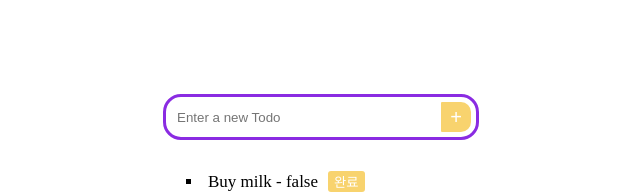
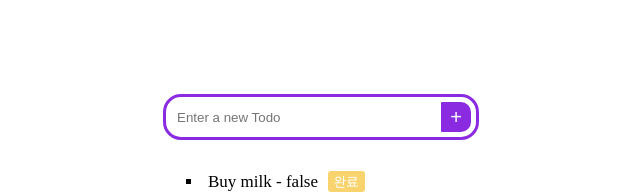
Before and after one commit to leeyeram84/react-basic-todo, a React (Vite) app: page / in a window 1280 px wide. In both pictures the pointer is over the button 775 px from the left and 117 px from the top of the page. Shown: the top 194 px of the page, without its empty margins (319-959 px from the left). Built offline with nearby package versions, Linux system fonts and the light colour scheme.

Commit message:
style : 완료 버튼 호버 및 클릭 이벤트(색변경) 추가

```diff
--- a/src/components/TodoList.jsx
+++ b/src/components/TodoList.jsx
@@ -77,6 +77,8 @@ const TodoList = () => {
         const updatedTodos = todos.map((todo) => {
             // 동일한 id의 값을 가진 배열만 수정
             if (todo.id === id) {
+                // 완료시 취소선 긋기
+
                 return {
                     id: todo.id, // 기존 데이터 받아오기
                     text: todo.text,
--- a/src/index.css
+++ b/src/index.css
@@ -30,12 +30,26 @@ form {
     color: white;
 }
 
+#sumbtn:hover {
+    background-color: blueviolet;
+}
+
 #completed {
     margin: 10px;
     border: none;
     border-radius: 3px;
     background-color: rgb(248, 211, 110);
     color: white;
+}
+
+#completed:hover {
+    background-color: blueviolet;
+}
+
+#completed:active {
+    background-color: rgb(121, 14, 157);
+    position: relative;
+    top: 2px;
 }
 
 input {
```
